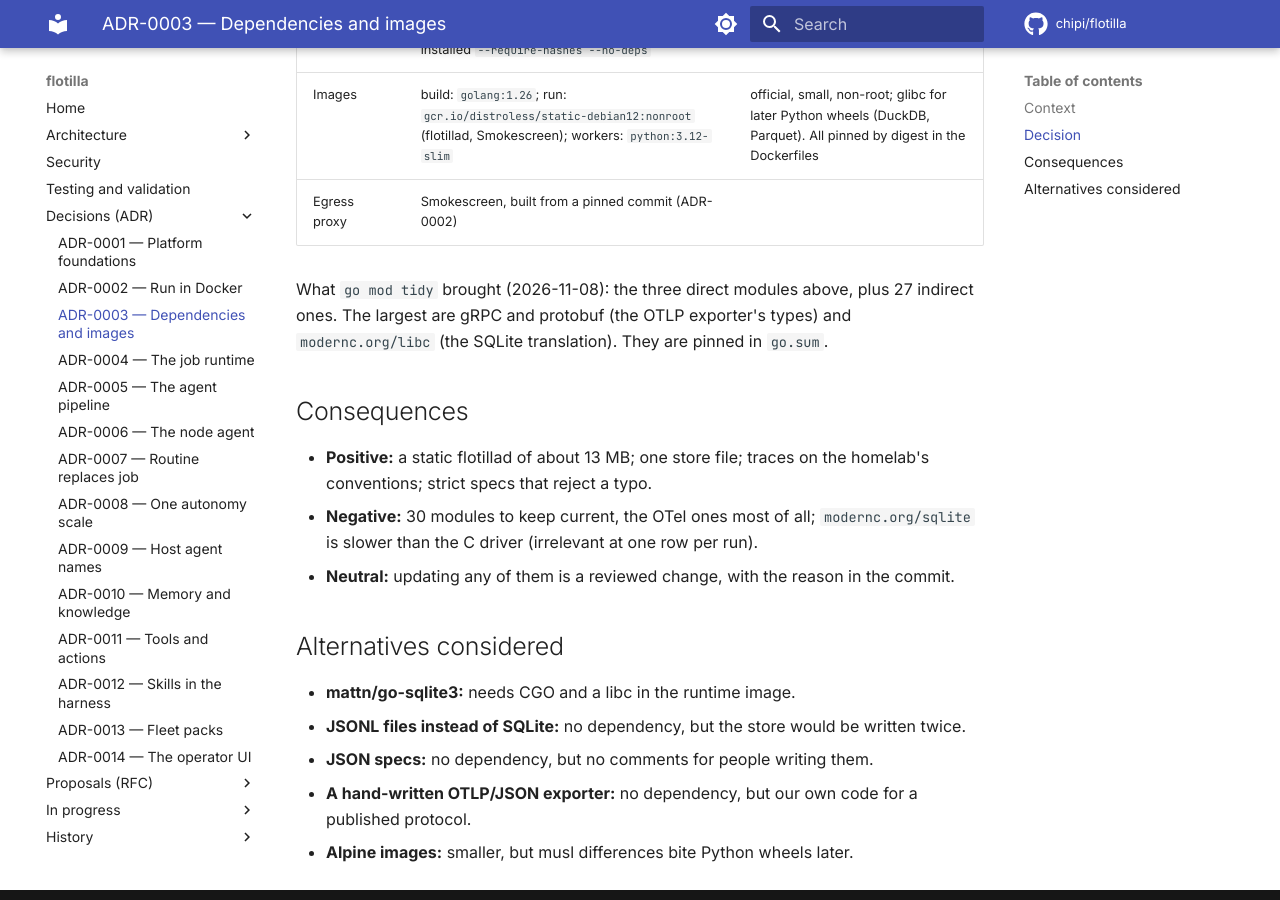
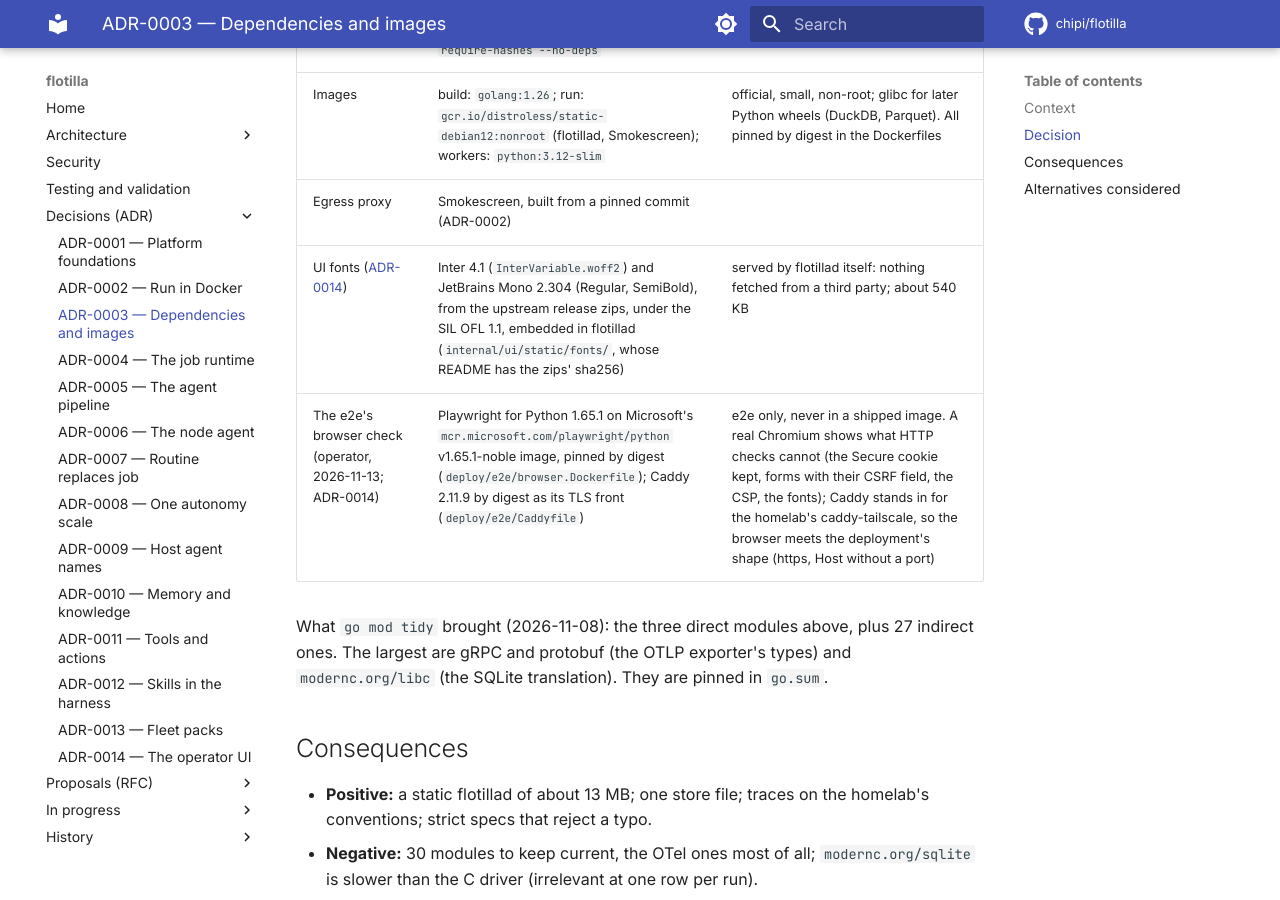
Before and after one commit to chipi/flotilla, an MkDocs documentation site: the page built from docs/adr/ADR-0003-dependencies-and-images.md, in a window 1280 px wide and 900 px high, scrolled down 1172 px. Built offline with MkDocs 1.6.1 and Material for MkDocs 9.7.7, drawn with Linux system fonts in a browser that asks for light colours; comment, search, counter and statistics services are not loaded.

Commit message:
docs: ADR-0003 records the UI fonts, Playwright and the e2e's Caddy
RFC-0007 §7 said ADR-0003 records Playwright when it is added; it was
added in 5334b4d without that. Also the self-hosted fonts (52230a0) and
the Caddy image the browser check runs behind.

make docs-lint docs-build: docs built, exit 0.

Co-Authored-By: Claude Opus 5.5 <noreply@anthropic.com>
Claude-Session: https://claude.ai/code/session_014cvkLDhZiuT6G7yUUfGC4i

```diff
--- a/docs/adr/ADR-0003-dependencies-and-images.md
+++ b/docs/adr/ADR-0003-dependencies-and-images.md
@@ -23,6 +23,8 @@ base images for the containers.
 | Traces from jobs | the OpenTelemetry Python SDK and its OTLP/HTTP exporter in the worker image (operator, 2026-11-09): `opentelemetry-sdk` and `opentelemetry-exporter-otlp-proto-http` 1.45.2, 16 packages with their dependencies (`deploy/docker/worker-requirements.txt`), every one pinned with its wheel's sha256 and installed `--require-hashes --no-deps` | the model client's span per call, under the run's trace (TRACEPARENT from flotillad); the same standard as flotillad. A hand-written OTLP encoder was the alternative, rejected: protocol code we would own |
 | Images | build: `golang:1.26`; run: `gcr.io/distroless/static-debian12:nonroot` (flotillad, Smokescreen); workers: `python:3.12-slim` | official, small, non-root; glibc for later Python wheels (DuckDB, Parquet). All pinned by digest in the Dockerfiles |
 | Egress proxy | Smokescreen, built from a pinned commit (ADR-0002) | |
+| UI fonts ([ADR-0014](ADR-0014-operator-ui.md)) | Inter 4.1 (`InterVariable.woff2`) and JetBrains Mono 2.304 (Regular, SemiBold), from the upstream release zips, under the SIL OFL 1.1, embedded in flotillad (`internal/ui/static/fonts/`, whose README has the zips' sha256) | served by flotillad itself: nothing fetched from a third party; about 540 KB |
+| The e2e's browser check (operator, 2026-11-13; ADR-0014) | Playwright for Python 1.65.1 on Microsoft's `mcr.microsoft.com/playwright/python` v1.65.1-noble image, pinned by digest (`deploy/e2e/browser.Dockerfile`); Caddy 2.11.9 by digest as its TLS front (`deploy/e2e/Caddyfile`) | e2e only, never in a shipped image. A real Chromium shows what HTTP checks cannot (the Secure cookie kept, forms with their CSRF field, the CSP, the fonts); Caddy stands in for the homelab's caddy-tailscale, so the browser meets the deployment's shape (https, Host without a port) |
 
 What `go mod tidy` brought (2026-11-08): the three direct modules above, plus 27 indirect ones. The
 largest are gRPC and protobuf (the OTLP exporter's types) and `modernc.org/libc` (the SQLite
```
